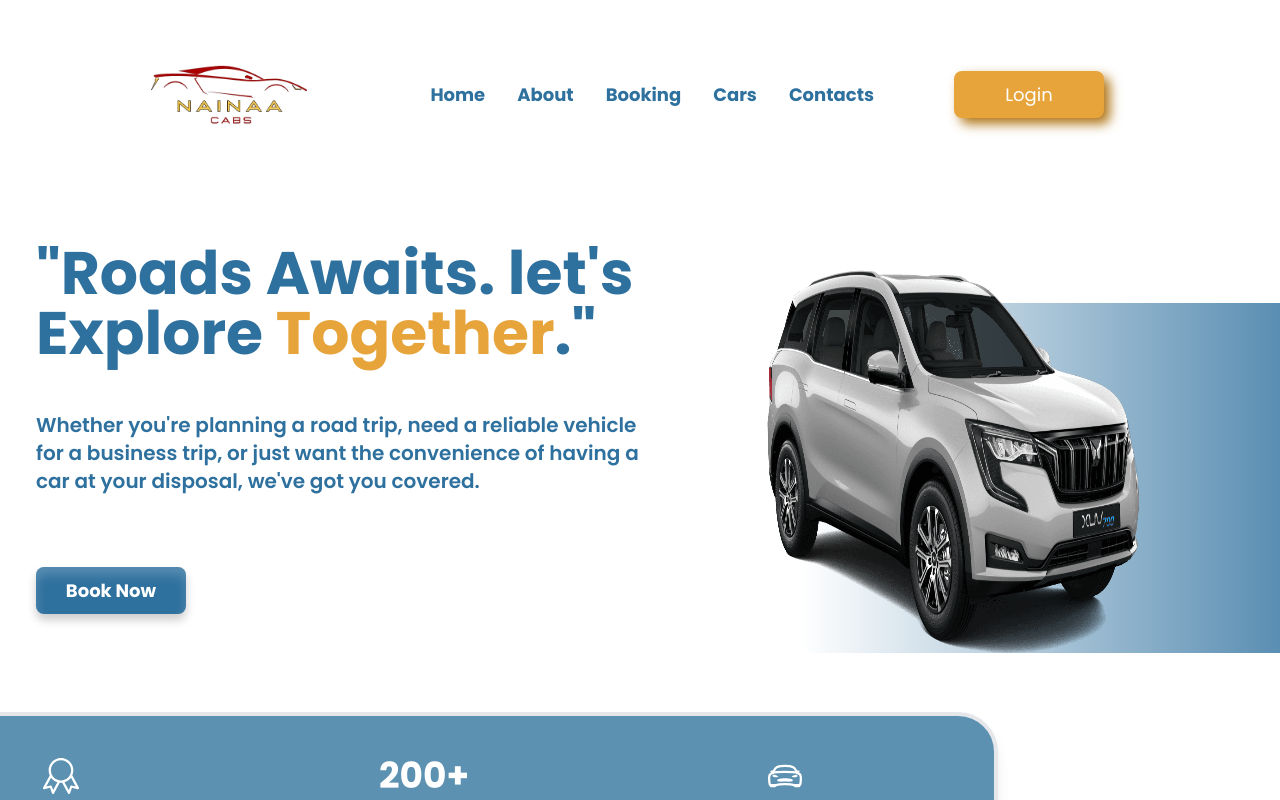
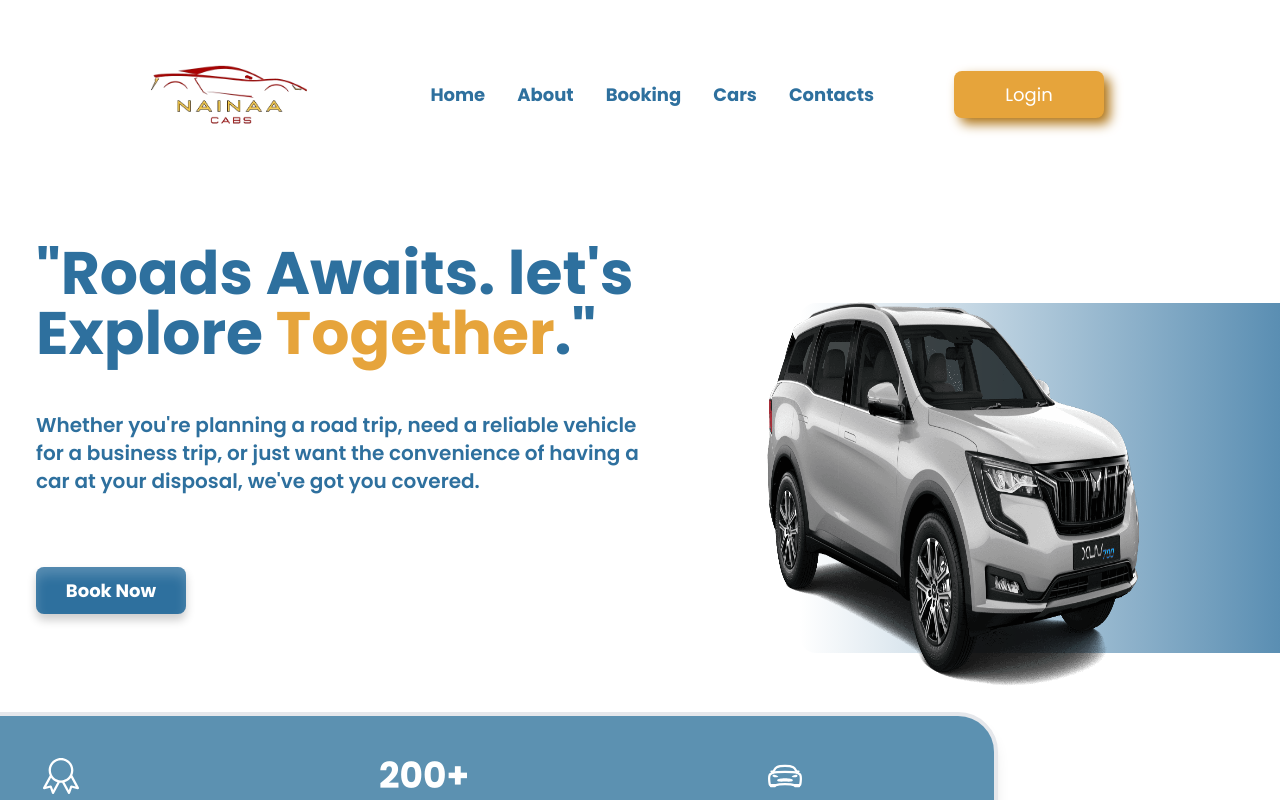
Before and after one commit to Gdgiri/NAINAA-CABS, a React (Vite) app: page / in a window 1280 px wide. Shown: the top 800 px of the page. Built offline with nearby package versions, Linux system fonts and the light colour scheme.

Commit message:
update new in nainaa cabs

```diff
--- a/src/Pages/About.jsx
+++ b/src/Pages/About.jsx
@@ -49,7 +49,7 @@
         </div>
 
         {/* Right Image */}
-        <div className="md:w-1/2 relative">
+        <div className="md:w-1/2 relative hidden md:block">
           <div className="absolute -bottom-6 right-32 w-3/4 h-full bg-[#6a9dc0] -z-10 rounded-md"></div>
           <img
             src={aboutcar} // Replace with your actual image URL
--- a/src/Pages/CarCard.jsx
+++ b/src/Pages/CarCard.jsx
@@ -218,7 +218,7 @@
 
         {/* Right: Image Display */}
         <div
-          className="relative w-full max-w-md lg:max-w-xl xl:max-w-2xl h-auto overflow-hidden flex justify-center items-center car-size"
+          className="relative w-full max-w-md lg:max-w-xl xl:max-w-2xl h-auto overflow-hidden flex justify-center items-center car-size hidden md:block"
           onWheel={(e) => {
             e.preventDefault();
             e.deltaY > 0 ? nextFrame() : prevFrame();
--- a/src/Pages/ContactUs.jsx
+++ b/src/Pages/ContactUs.jsx
@@ -46,7 +46,7 @@
           </div>
 
           {/* Right: Image */}
-          <div className="w-full md:w-1/2">
+          <div className="w-full md:w-1/2 hidden md:block relative">
             <img
               src={contactkey}
               alt="Contact Illustration"
--- a/src/Pages/HeroSection.jsx
+++ b/src/Pages/HeroSection.jsx
@@ -30,8 +30,9 @@
           </div>
 
           {/* Right Car Image */}
-          <div className="back rounded-2xl">
-            <div className="flex justify-center mt-8 md:mt-0">
+          {/* Only visible on medium and up screens */}
+          <div className="back rounded-2xl hidden md:block">
+            <div className="flex justify-center mt-8">
               <img src={herocar} alt="Red Car" className="car" />
             </div>
           </div>
```
